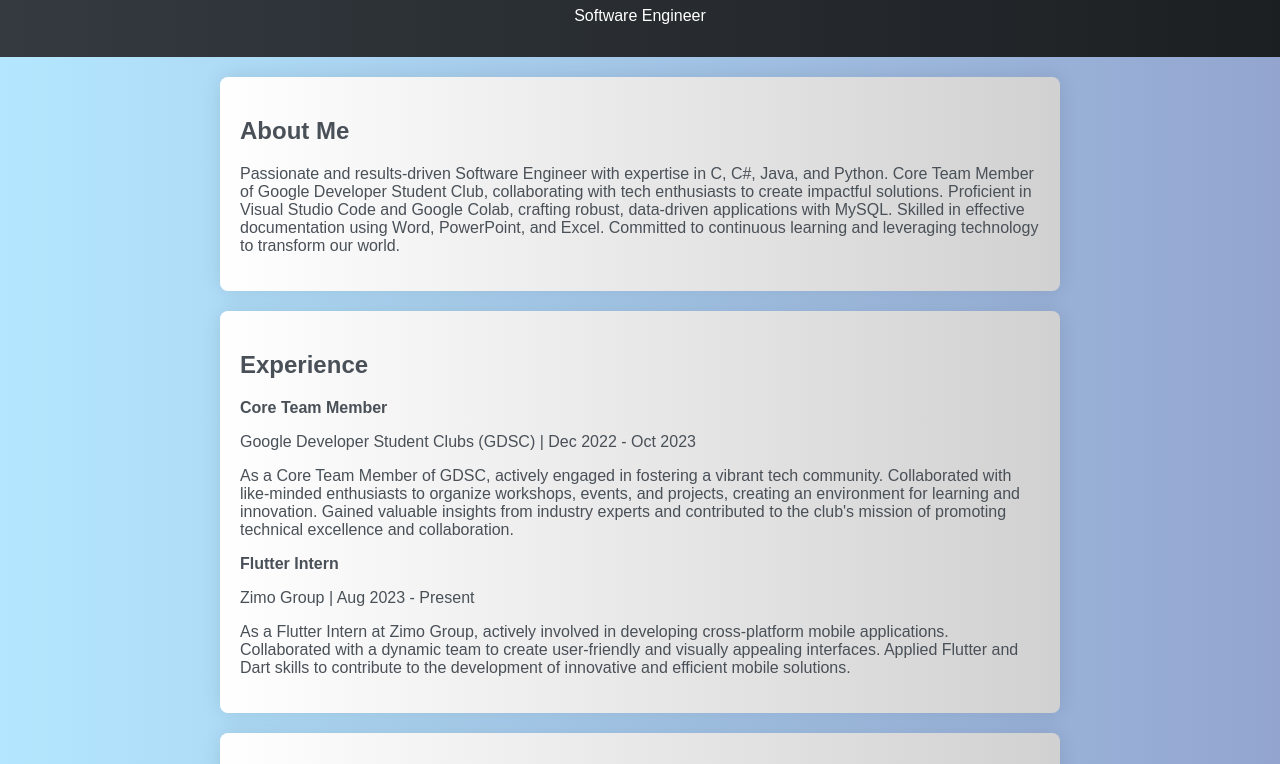
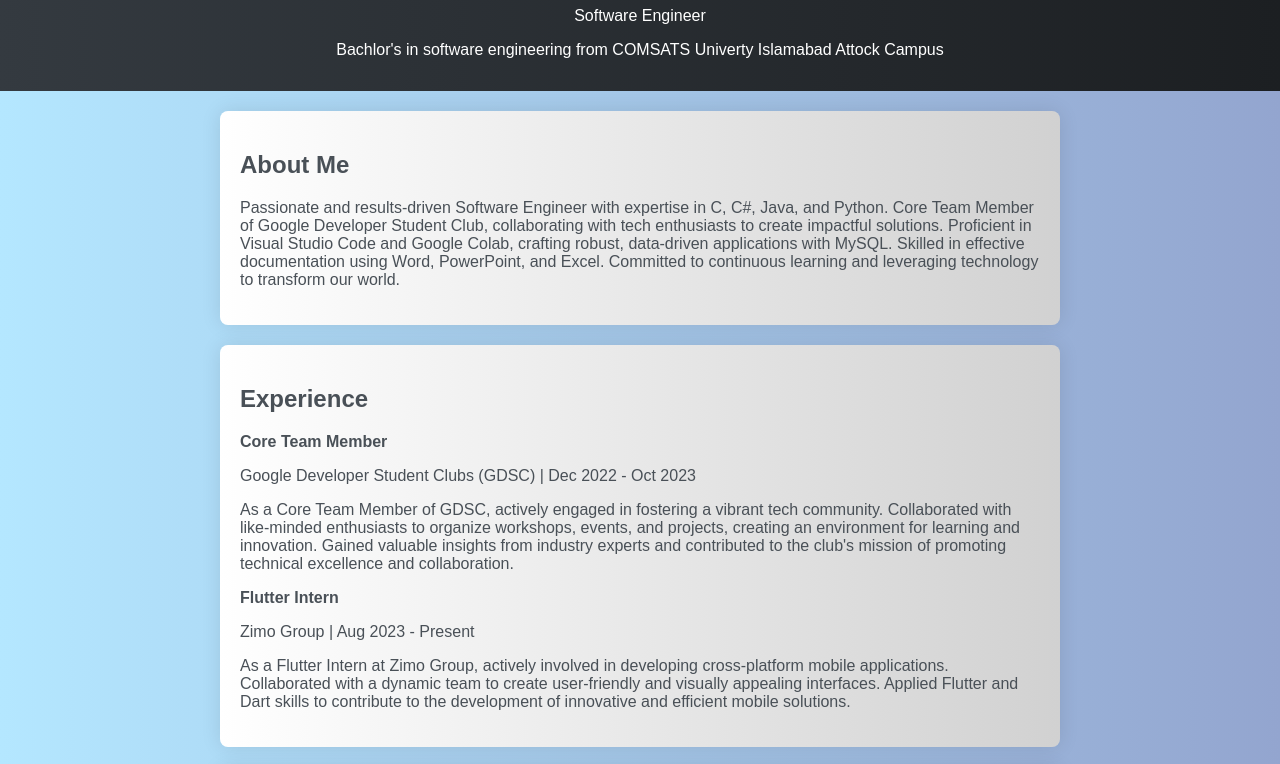
Before and after one commit to am-nimrah/portfolio, a plain HTML site: page index.html in a window 1280 px wide. Shown: the part 89-853 px from the top of the page. Drawn offline with Linux system fonts and the light colour scheme.

Commit message:
Update index.html

```diff
--- a/index.html
+++ b/index.html
@@ -45,6 +45,7 @@
     <header>
         <h1>Nimra Waqar</h1>
         <p>Software Engineer</p>
+	<p>Bachlor's in software engineering from COMSATS Univerty Islamabad Attock Campus</p>
     </header>
 
     <section>
```
